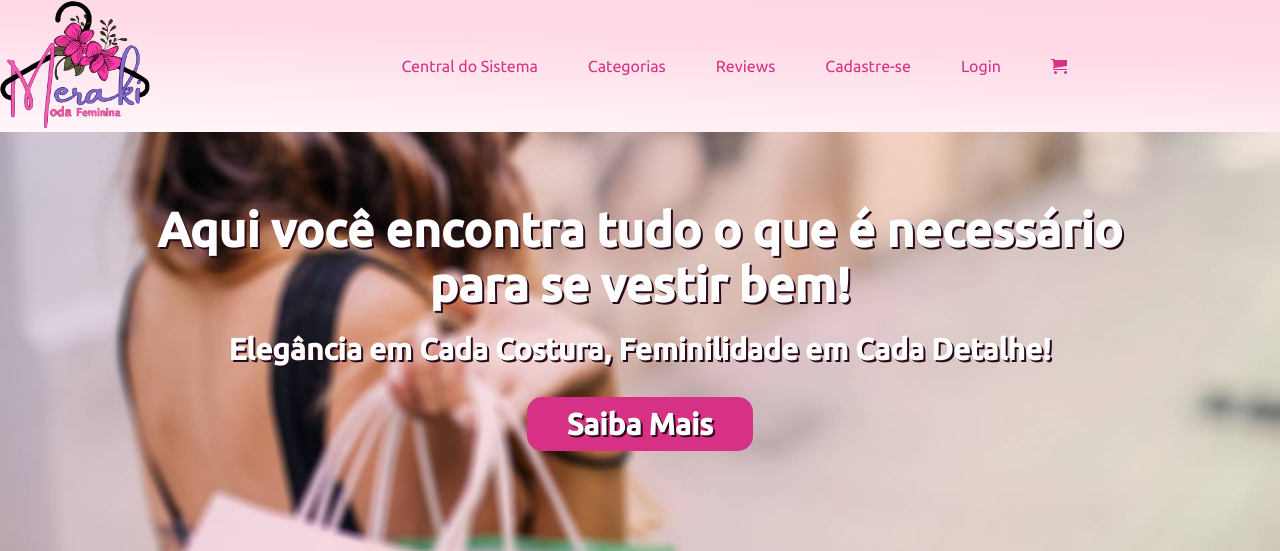
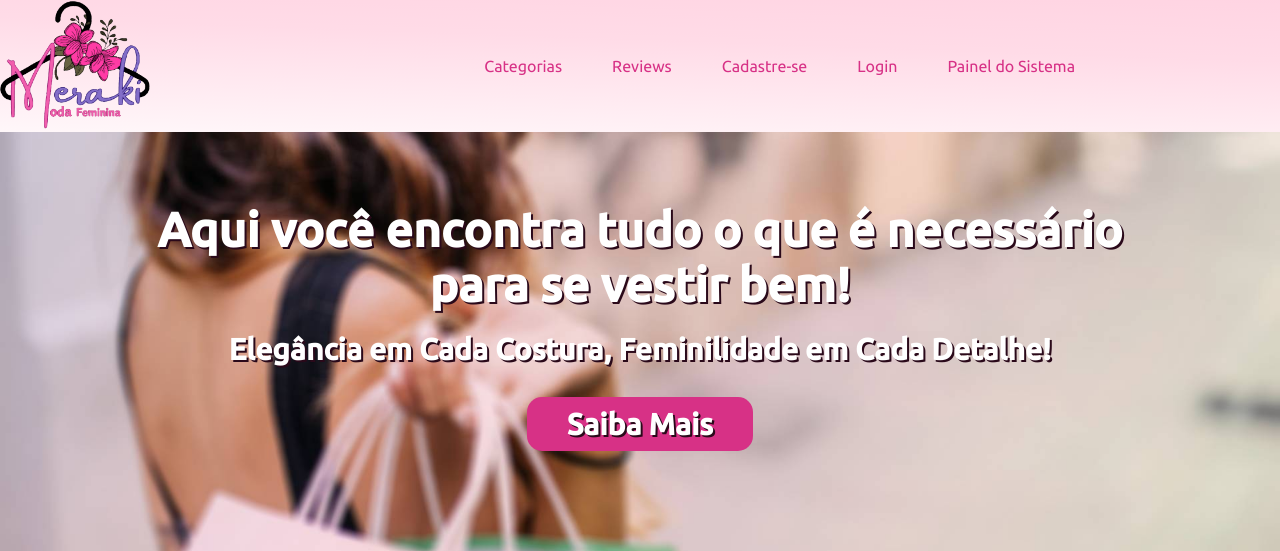
Before and after one commit to mjsoweb/Back-end-Projeto, a PHP site: page /View/indexAdm.php in a window 1280 px wide. Shown: the top 551 px of the page. Run offline with PHP 8.4, Linux system fonts and the light colour scheme; some web fonts are replaced.

Commit message:
indexAdm.php

```diff
--- a/View/indexAdm.php
+++ b/View/indexAdm.php
@@ -36,12 +36,12 @@
       <nav class="main_header_content_menu">
         <ul>
 
-          <li><a href="../View/opcao.php">Central do Sistema</a></li>
           <li><a href="#categorias">Categorias</a></li>
           <li><a href="#reviews">Reviews</a></li>
           <li><a href="../View/cadastrarUsu.php">Cadastre-se</a></li>
           <li><a href="../View/loginUsu.php">Login</a></li>
-          <li><a href="#" class="icon-cart"></a></li>
+          <li><a href="../View/opcao.php">Painel do Sistema</a></li>
+<!--           <li><a href="#" class="icon-cart"></a></li> -->
         </ul>
       </nav>
     </div>
```
